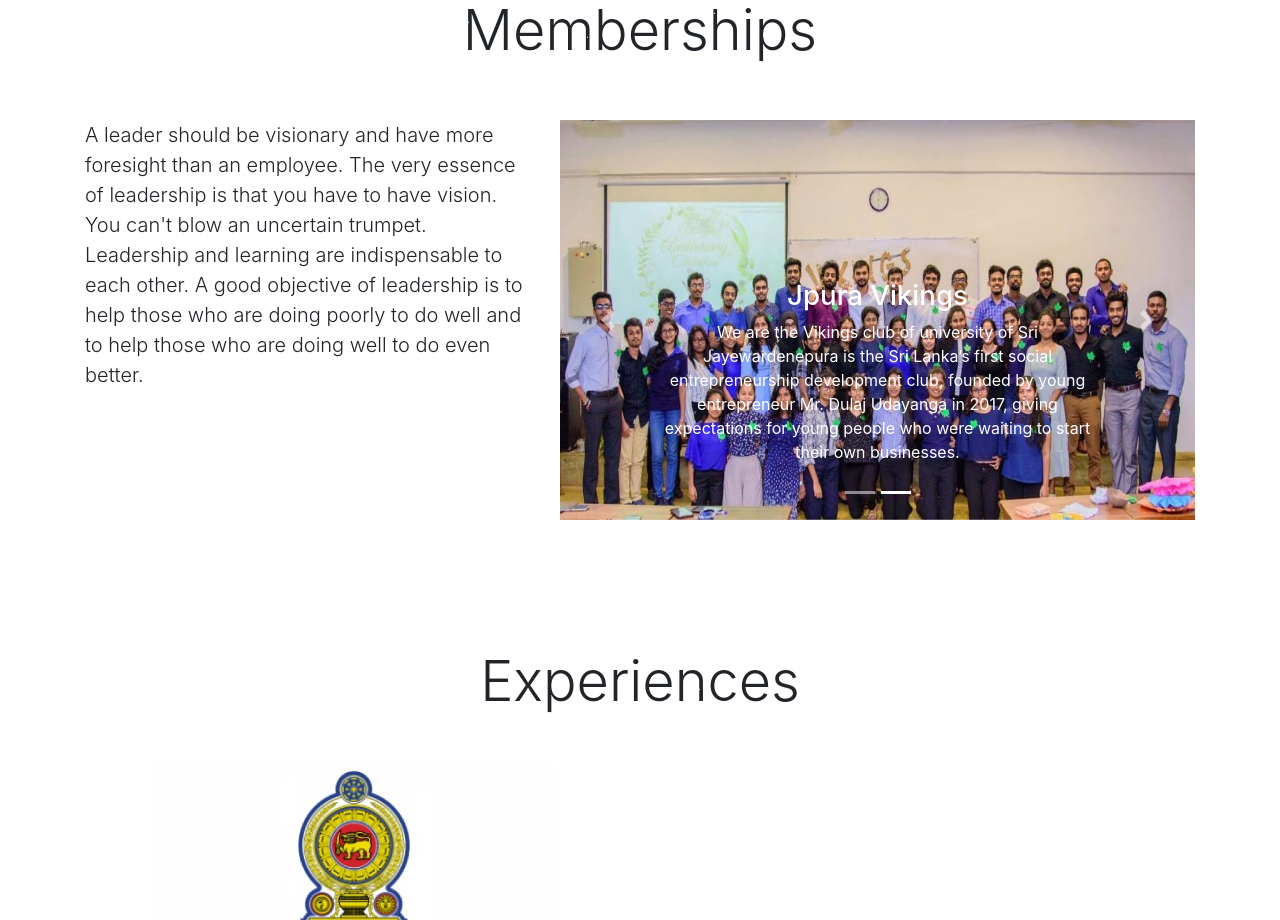
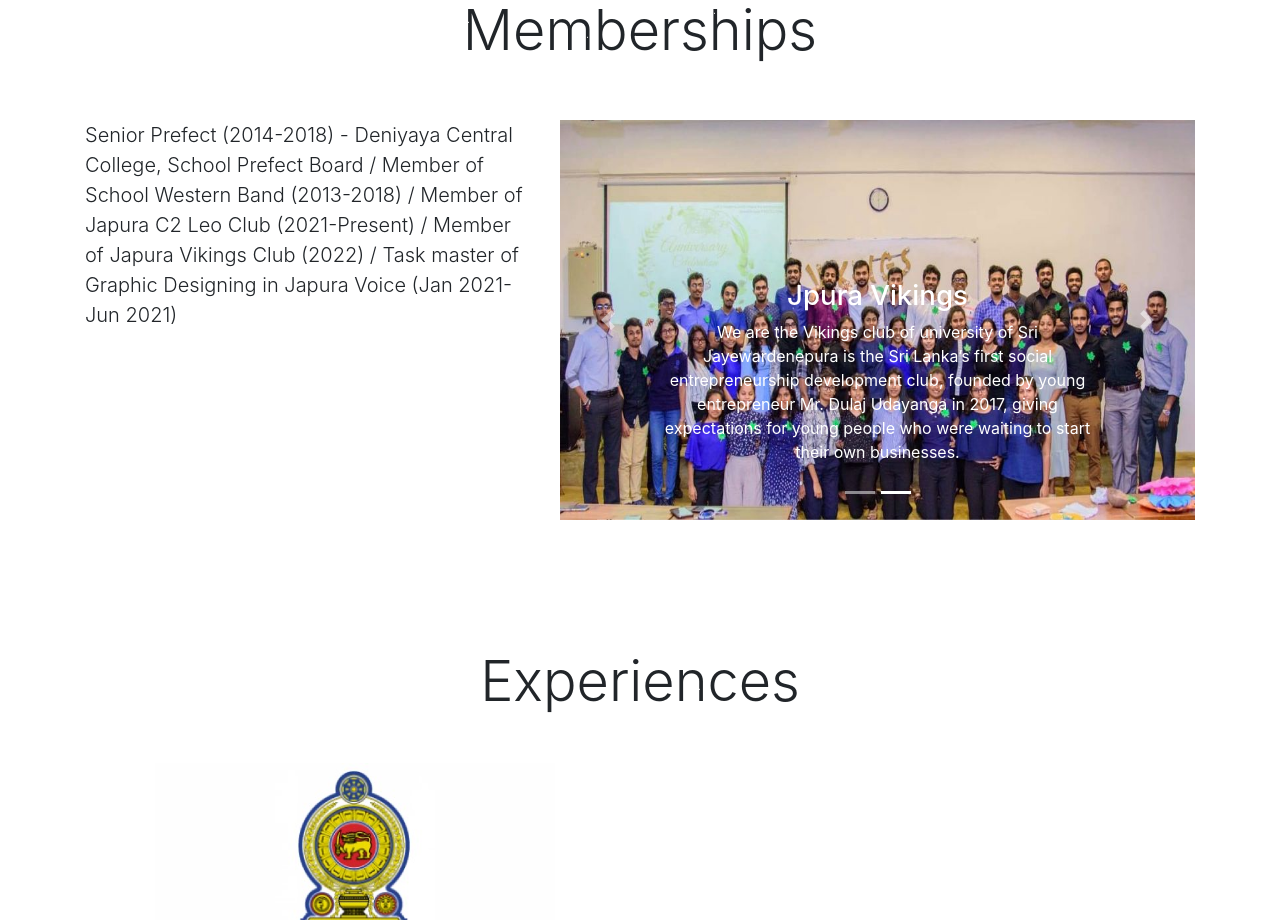
Before and after one commit to MaleeshaTHC/MaleeshaTHC-Portfolio, a React (Create React App) app: page / in a window 1280 px wide. Shown: the part 2480-3400 px from the top of the page. Built offline with nearby package versions, Linux system fonts and the light colour scheme; no server answers.

Commit message:
edit memberships

```diff
--- a/src/editable-stuff/config.js
+++ b/src/editable-stuff/config.js
@@ -64,7 +64,7 @@
   show: true,
   heading: "Memberships",
   message:
-    "A leader should be visionary and have more foresight than an employee. The very essence of leadership is that you have to have vision. You can't blow an uncertain trumpet. Leadership and learning are indispensable to each other. A good objective of leadership is to help those who are doing poorly to do well and to help those who are doing well to do even better.",
+    "Senior Prefect (2014-2018) - Deniyaya Central College, School Prefect Board / Member of School Western Band (2013-2018) / Member of Japura C2 Leo Club (2021-Present) / Member of Japura Vikings Club (2022) / Task master of Graphic Designing in Japura Voice (Jan 2021-Jun 2021)",
   images: [
     {
       img: require("../assets/img/leo.jpeg"),
```
